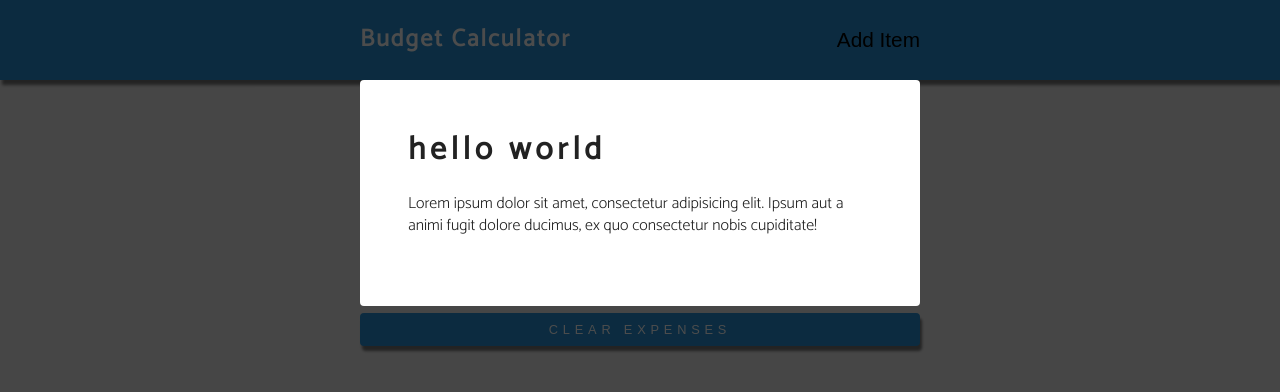
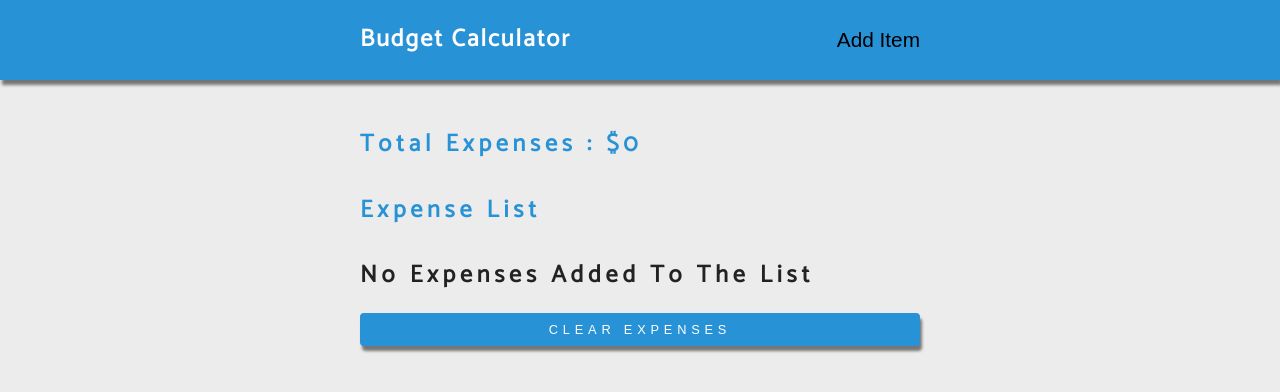
Before and after one commit to Fc0S4b/BudgetCalculatorSvelte, a Svelte app: page / in a window 1280 px wide. Shown: the top 392 px of the page. Built offline with nearby package versions, Linux system fonts and the light colour scheme.

Commit message:
Complete Modal

```diff
--- a/src/App.svelte
+++ b/src/App.svelte
@@ -82,6 +82,7 @@
 <Navbar {showForm} />
 <main class="content">
   {#if isFormOpen}
+    <Modal>
       <ExpenseForm
         {addExpense}
         name={setName}
@@ -90,6 +91,7 @@
         {editingExpense}
         {hideForm}
       />
+    </Modal>
   {/if}
   <Totals title="total expenses" {total} />
   <ExpensesList {expenses} />
@@ -99,10 +101,3 @@
     on:click={clearExpenses}>clear expenses</button
   >
 </main>
-<Modal>
-  <h1 slot="header">hello world</h1>
-  <p slot="footer">
-    Lorem ipsum dolor sit amet, consectetur adipisicing elit. Ipsum aut a animi
-    fugit dolore ducimus, ex quo consectetur nobis cupiditate!
-  </p>
-</Modal>
--- a/src/ExpenseForm.svelte
+++ b/src/ExpenseForm.svelte
@@ -29,6 +29,7 @@
     }
     name = '';
     amount = null;
+    hideForm();
   }
 </script>
 
--- a/src/Modal.svelte
+++ b/src/Modal.svelte
@@ -3,7 +3,6 @@
 
 <div class="modal-container">
   <div class="modal-content">
-    <slot name="header">default text</slot>
-    <slot name="footer"><!-- optional fallback --></slot>
+    <slot><!-- optional fallback --></slot>
   </div>
 </div>
```
Lines whose indentation alone changed are shown as unchanged.
